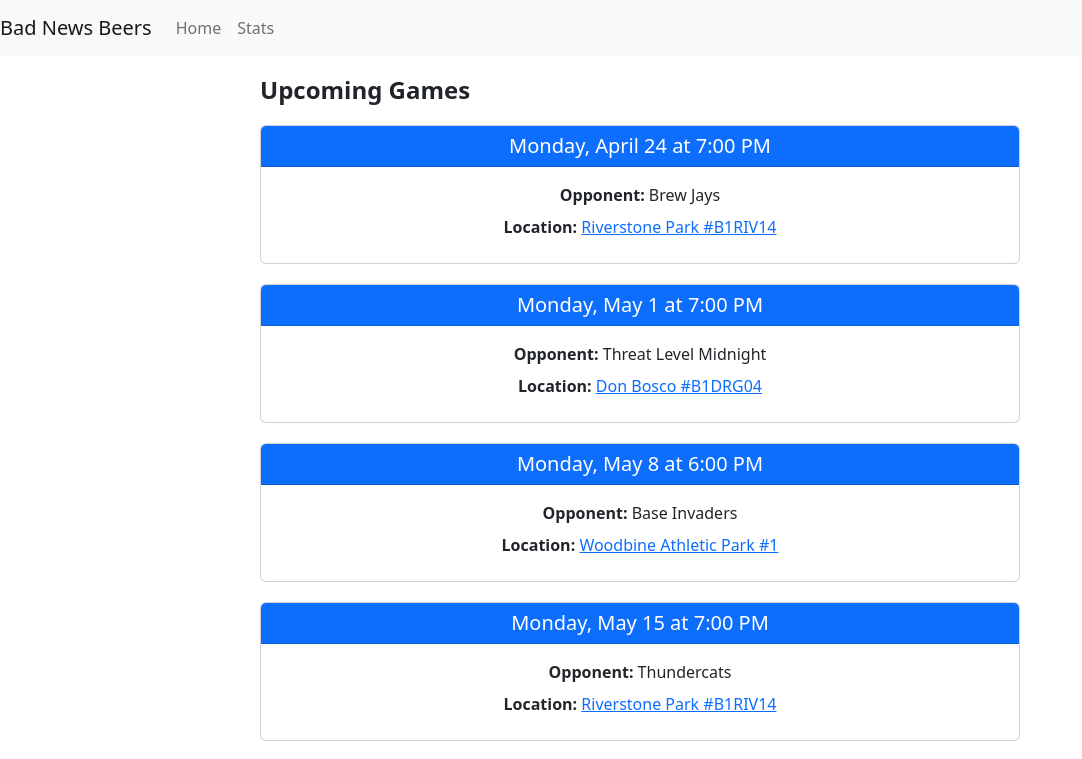
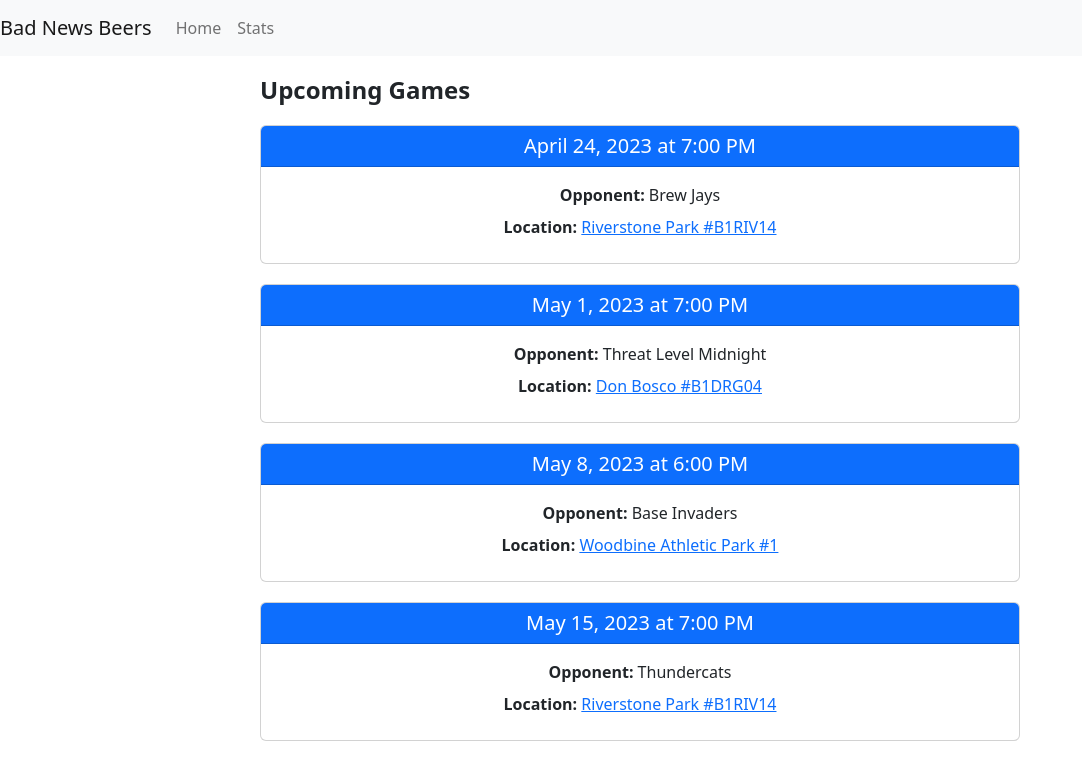
Before and after one commit to tdawatson/bad-news-beers, a Vue app: page / in a window 1280 px wide. Shown: the top 759 px of the page, without its empty margins (0-1082 px from the left). Built offline with nearby package versions, Linux system fonts and the light colour scheme.

Commit message:
Removed day of week from date

```diff
--- a/src/components/BaseballGame.vue
+++ b/src/components/BaseballGame.vue
@@ -21,7 +21,7 @@ export default {
   },
   methods: {
     formatDate(date) {
-      const options = { weekday: 'long', month: 'long', day: 'numeric' }
+      const options = { dateStyle: 'long' }
       return new Date(date).toLocaleDateString('en-US', options)
     },
     formatTime(time) {
```
